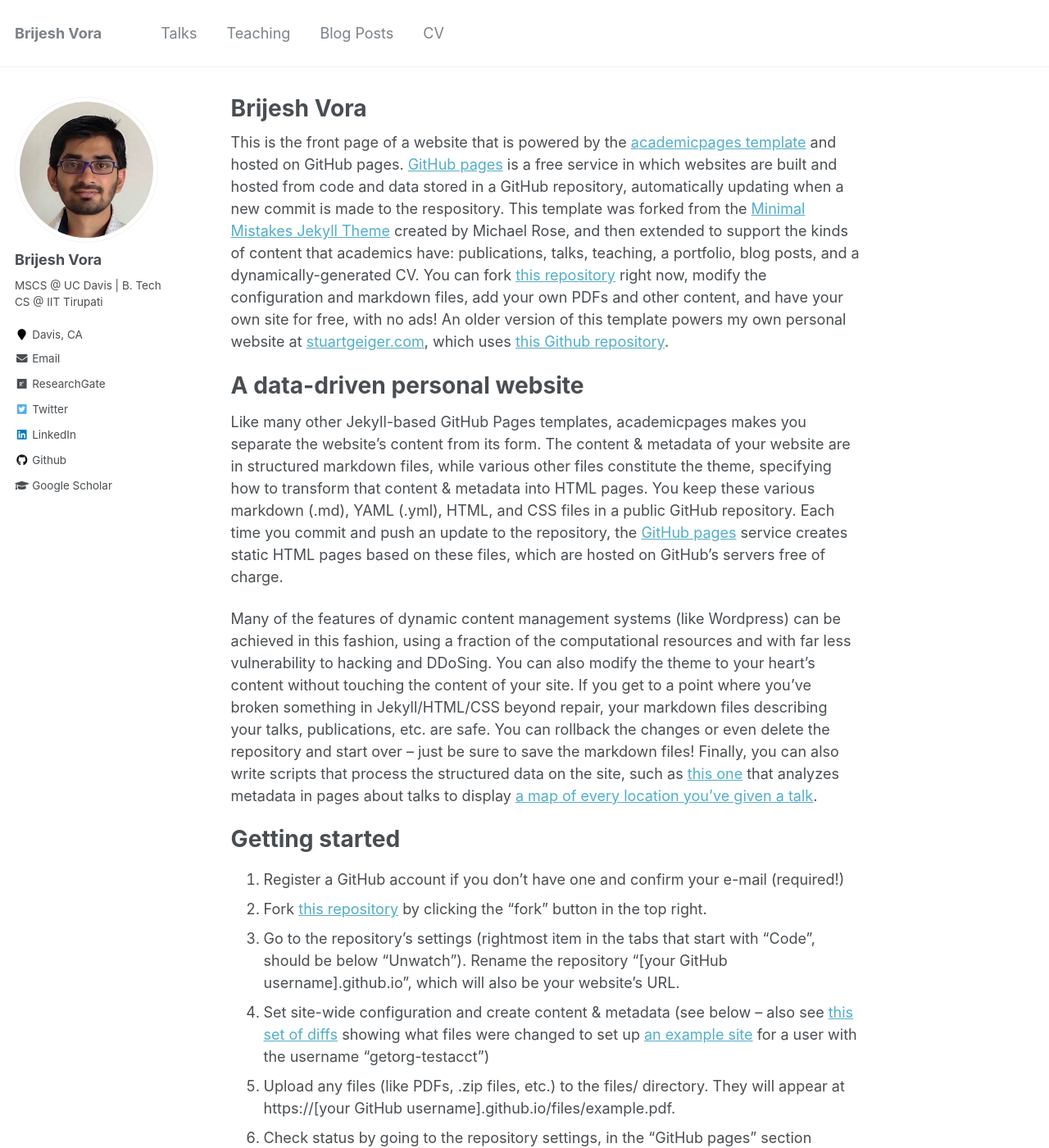
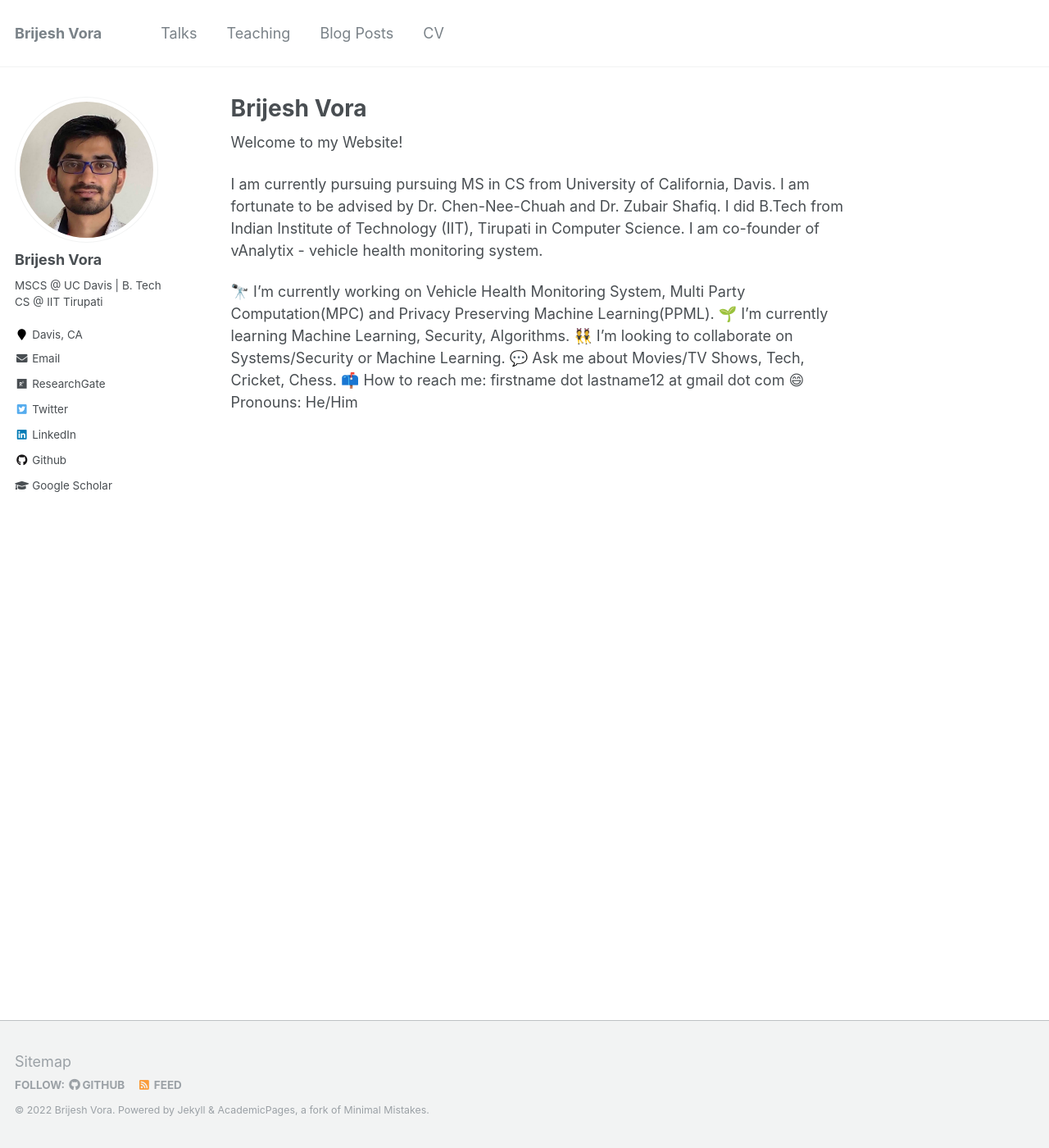
Before and after one commit to vorabrijesh/vorabrijesh.github.io, a Jekyll site: the page built from _pages/about.md, in a window 1280 px wide and 1400 px high. Shown: the whole window at 82% size. Built offline with Jekyll 4.4.1, drawn with Linux system fonts in a browser that asks for light colours; some of the changed text lies outside the part shown.

Commit message:
updated about

```diff
--- a/_pages/about.md
+++ b/_pages/about.md
@@ -8,6 +8,18 @@ redirect_from:
   - /about.html
 ---
 
+Welcome to my Website!
+
+I am currently pursuing pursuing MS in CS from University of California, Davis. I am fortunate to be advised by Dr. Chen-Nee-Chuah and Dr. Zubair Shafiq.  I did B.Tech from Indian Institute of Technology (IIT), Tirupati in Computer Science. I am co-founder of vAnalytix - vehicle health monitoring system.
+
+🔭 I’m currently working on Vehicle Health Monitoring System, Multi Party Computation(MPC) and Privacy Preserving Machine Learning(PPML).
+🌱 I’m currently learning Machine Learning, Security, Algorithms.
+👯 I’m looking to collaborate on Systems/Security or Machine Learning.
+💬 Ask me about Movies/TV Shows, Tech, Cricket, Chess.
+📫 How to reach me: firstname dot lastname12 at gmail dot com
+😄 Pronouns: He/Him
+
+<!--
 This is the front page of a website that is powered by the [academicpages template](https://github.com/academicpages/academicpages.github.io) and hosted on GitHub pages. [GitHub pages](https://pages.github.com) is a free service in which websites are built and hosted from code and data stored in a GitHub repository, automatically updating when a new commit is made to the respository. This template was forked from the [Minimal Mistakes Jekyll Theme](https://mmistakes.github.io/minimal-mistakes/) created by Michael Rose, and then extended to support the kinds of content that academics have: publications, talks, teaching, a portfolio, blog posts, and a dynamically-generated CV. You can fork [this repository](https://github.com/academicpages/academicpages.github.io) right now, modify the configuration and markdown files, add your own PDFs and other content, and have your own site for free, with no ads! An older version of this template powers my own personal website at [stuartgeiger.com](http://stuartgeiger.com), which uses [this Github repository](https://github.com/staeiou/staeiou.github.io).
 
 A data-driven personal website
@@ -47,4 +59,4 @@ Example: editing a markdown file for a talk
 
 For more info
 ------
-More info about configuring academicpages can be found in [the guide](https://academicpages.github.io/markdown/). The [guides for the Minimal Mistakes theme](https://mmistakes.github.io/minimal-mistakes/docs/configuration/) (which this theme was forked from) might also be helpful.
+More info about configuring academicpages can be found in [the guide](https://academicpages.github.io/markdown/). The [guides for the Minimal Mistakes theme](https://mmistakes.github.io/minimal-mistakes/docs/configuration/) (which this theme was forked from) might also be helpful. -->
```
